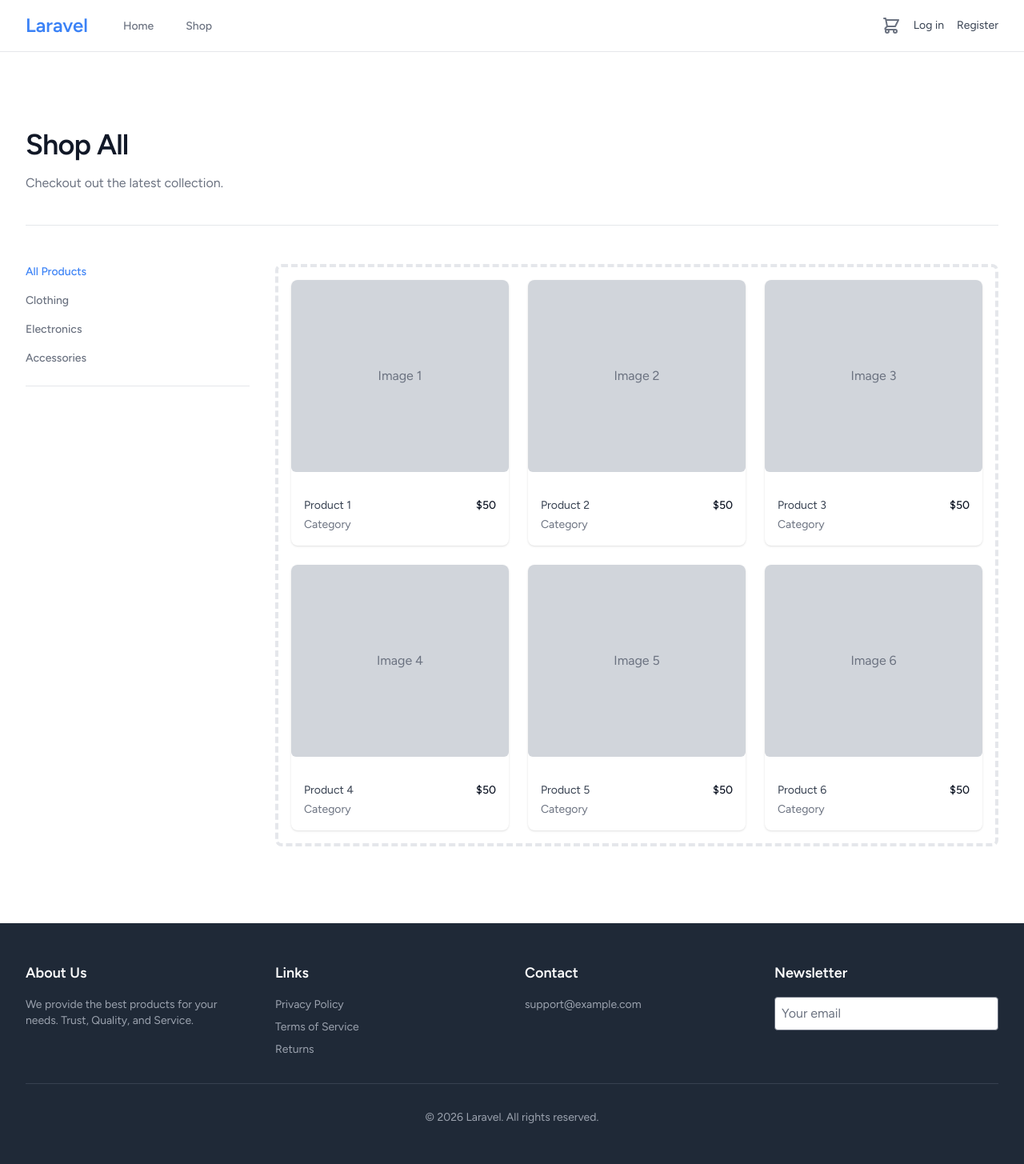
After one commit to mlhkhariom/Project-D, a Laravel app: page /shop in a window 1280 px wide. The commit adds this page. Shown: the whole page at 80% size. Run offline with Laravel 12, Linux system fonts and the light colour scheme; data comes from the database, SQL or seed files in the repository; style sheets or scripts are compiled from the project's sources; some libraries are stand-ins or nearby versions.

Commit message:
Implement Theme Engine, Public Pages, and Super Admin Theme Manager
- Added `ThemeService` and `ThemeServiceProvider` to handle dynamic theming.
- Implemented `settings` table to persist active theme.
- Created `layouts.theme` as the dynamic master layout for public pages.
- Built Public Pages: Home, Shop, Cart (Livewire components).
- Built Super Admin Theme Manager: UI to switch between 20 procedurally generated themes.
- Registered Admin/SuperAdmin layout components in AppServiceProvider.
- Verified all tests pass.

Co-authored-by: mlhkhariom <62866892+mlhkhariom@users.noreply.github.com>

```diff
--- /dev/null
+++ b/app/Livewire/Public/Cart.php
@@ -0,0 +1,13 @@
+<?php
+
+namespace App\Livewire\Public;
+
+use Livewire\Component;
+
+class Cart extends Component
+{
+    public function render()
+    {
+        return view('livewire.public.cart')->layout('layouts.theme');
+    }
+}
--- /dev/null
+++ b/app/Livewire/Public/Home.php
@@ -0,0 +1,13 @@
+<?php
+
+namespace App\Livewire\Public;
+
+use Livewire\Component;
+
+class Home extends Component
+{
+    public function render()
+    {
+        return view('livewire.public.home')->layout('layouts.theme');
+    }
+}
--- /dev/null
+++ b/app/Livewire/Public/Shop.php
@@ -0,0 +1,13 @@
+<?php
+
+namespace App\Livewire\Public;
+
+use Livewire\Component;
+
+class Shop extends Component
+{
+    public function render()
+    {
+        return view('livewire.public.shop')->layout('layouts.theme');
+    }
+}
--- /dev/null
+++ b/app/Livewire/SuperAdmin/Themes.php
@@ -0,0 +1,32 @@
+<?php
+
+namespace App\Livewire\SuperAdmin;
+
+use Livewire\Component;
+use App\Services\ThemeService;
+
+class Themes extends Component
+{
+    public $activeThemeId;
+    public $themes = [];
+
+    public function mount(ThemeService $themeService)
+    {
+        $this->activeThemeId = $themeService->getActiveThemeId();
+        $this->themes = $themeService->getAllThemes();
+    }
+
+    public function activateTheme($themeId)
+    {
+        $themeService = app(ThemeService::class);
+        $themeService->setActiveTheme($themeId);
+        $this->activeThemeId = $themeId;
+
+        $this->dispatch('theme-activated');
+    }
+
+    public function render()
+    {
+        return view('livewire.super-admin.themes')->layout('layouts.superadmin');
+    }
+}
--- a/app/Providers/AppServiceProvider.php
+++ b/app/Providers/AppServiceProvider.php
@@ -3,6 +3,7 @@
 namespace App\Providers;
 
 use Illuminate\Support\ServiceProvider;
+use Illuminate\Support\Facades\Blade;
 
 class AppServiceProvider extends ServiceProvider
 {
@@ -19,6 +20,7 @@ class AppServiceProvider extends ServiceProvider
      */
     public function boot(): void
     {
-        //
+        Blade::component('admin-layout', \App\View\Components\AdminLayout::class);
+        Blade::component('superadmin-layout', \App\View\Components\SuperAdminLayout::class);
     }
 }
--- /dev/null
+++ b/app/Providers/ThemeServiceProvider.php
@@ -0,0 +1,34 @@
+<?php
+
+namespace App\Providers;
+
+use Illuminate\Support\ServiceProvider;
+use Illuminate\Support\Facades\View;
+use App\Services\ThemeService;
+
+class ThemeServiceProvider extends ServiceProvider
+{
+    /**
+     * Register services.
+     */
+    public function register(): void
+    {
+        $this->app->singleton(ThemeService::class, function ($app) {
+            return new ThemeService();
+        });
+    }
+
+    /**
+     * Bootstrap services.
+     */
+    public function boot(): void
+    {
+        // Share the active theme config with all views
+        // Using a closure to defer resolution until view rendering
+        View::composer('*', function ($view) {
+            $themeService = app(ThemeService::class);
+            $view->with('theme', $themeService->getActiveThemeConfig());
+            $view->with('theme_id', $themeService->getActiveThemeId());
+        });
+    }
+}
--- /dev/null
+++ b/app/Services/ThemeService.php
@@ -0,0 +1,118 @@
+<?php
+
+namespace App\Services;
+
+use Illuminate\Support\Facades\DB;
+use Illuminate\Support\Facades\Schema;
+
+class ThemeService
+{
+    protected array $themes = [
+        'theme_1' => [
+            'name' => 'Default (Clean)',
+            'colors' => [
+                'primary' => '#3b82f6', // blue-500
+                'secondary' => '#64748b', // slate-500
+                'bg' => '#f3f4f6', // gray-100
+                'text' => '#1f2937', // gray-800
+            ],
+            'font' => 'Figtree',
+            'layout' => 'standard',
+        ],
+        'theme_2' => [
+            'name' => 'Midnight (Dark)',
+            'colors' => [
+                'primary' => '#6366f1', // indigo-500
+                'secondary' => '#94a3b8', // slate-400
+                'bg' => '#0f172a', // slate-900
+                'text' => '#f8fafc', // slate-50
+            ],
+            'font' => 'Inter',
+            'layout' => 'standard',
+        ],
+        // I will generate 18 more procedural variants
+    ];
+
+    public function __construct()
+    {
+        // Generate the rest of the 20 themes procedurally
+        $this->generateProceduralThemes();
+    }
+
+    protected function generateProceduralThemes()
+    {
+        $palettes = [
+            'Nature' => ['#16a34a', '#dcfce7', '#f0fdf4', '#14532d'],
+            'Ocean' => ['#0ea5e9', '#e0f2fe', '#f0f9ff', '#0c4a6e'],
+            'Sunset' => ['#f97316', '#ffedd5', '#fff7ed', '#7c2d12'],
+            'Berry' => ['#db2777', '#fce7f3', '#fdf2f8', '#831843'],
+            'Royal' => ['#7c3aed', '#ede9fe', '#f5f3ff', '#4c1d95'],
+            'Gold' => ['#eab308', '#fef9c3', '#fefce8', '#713f12'],
+            'Cyber' => ['#22d3ee', '#1e293b', '#0f172a', '#e2e8f0'],
+            'Luxury' => ['#1c1917', '#e7e5e4', '#fafaf9', '#44403c'],
+            'Mint' => ['#14b8a6', '#ccfbf1', '#f0fdfa', '#134e4a'],
+        ];
+
+        $fonts = ['Figtree', 'Roboto', 'Open Sans', 'Lato', 'Montserrat'];
+
+        $i = 3;
+        foreach ($palettes as $name => $colors) {
+             $this->themes["theme_{$i}"] = [
+                'name' => "$name Light",
+                'colors' => [
+                    'primary' => $colors[0],
+                    'secondary' => $colors[1],
+                    'bg' => '#ffffff',
+                    'text' => '#111827',
+                ],
+                'font' => $fonts[array_rand($fonts)],
+                'layout' => 'boxed',
+            ];
+            $i++;
+
+            $this->themes["theme_{$i}"] = [
+                'name' => "$name Dark",
+                'colors' => [
+                    'primary' => $colors[0],
+                    'secondary' => $colors[3],
+                    'bg' => $colors[3], // Dark bg
+                    'text' => '#f9fafb',
+                ],
+                'font' => $fonts[array_rand($fonts)],
+                'layout' => 'wide',
+            ];
+            $i++;
+        }
+    }
+
+    public function getAllThemes(): array
+    {
+        return $this->themes;
+    }
+
+    public function getActiveThemeId(): string
+    {
+        // Avoid database calls during migrations or if table doesn't exist
+        if (!Schema::hasTable('settings')) {
+            return 'theme_1';
+        }
+
+        return DB::table('settings')->where('key', 'active_theme')->value('value') ?? 'theme_1';
+    }
+
+    public function getActiveThemeConfig(): array
+    {
+        $id = $this->getActiveThemeId();
+        return $this->themes[$id] ?? $this->themes['theme_1'];
+    }
+
+    public function setActiveTheme(string $themeId): void
+    {
+        if (isset($this->themes[$themeId])) {
+            DB::table('settings')->updateOrInsert(
+                ['key' => 'active_theme'],
+                ['value' => $themeId]
+            );
+        }
+    }
+}
--- a/bootstrap/providers.php
+++ b/bootstrap/providers.php
@@ -3,4 +3,5 @@
 return [
     App\Providers\AppServiceProvider::class,
     App\Providers\VoltServiceProvider::class,
+    App\Providers\ThemeServiceProvider::class,
 ];
--- /dev/null
+++ b/resources/views/layouts/theme.blade.php
@@ -0,0 +1,121 @@
+<!DOCTYPE html>
+<html lang="{{ str_replace('_', '-', app()->getLocale()) }}">
+<head>
+    <meta charset="utf-8">
+    <meta name="viewport" content="width=device-width, initial-scale=1">
+    <meta name="csrf-token" content="{{ csrf_token() }}">
+
+    <title>{{ config('app.name', 'Laravel') }}</title>
+
+    <!-- Fonts -->
+    <link rel="preconnect" href="https://fonts.bunny.net">
+    <link href="https://fonts.bunny.net/css?family=figtree:400,500,600&display=swap" rel="stylesheet" />
+
+    <!-- Scripts -->
+    @vite(['resources/css/app.css', 'resources/js/app.js'])
+
+    <!-- Dynamic Theme Styles -->
+    <style>
+        :root {
+            --color-primary: {{ $theme['colors']['primary'] }};
+            --color-secondary: {{ $theme['colors']['secondary'] }};
+            --color-bg: {{ $theme['colors']['bg'] }};
+            --color-text: {{ $theme['colors']['text'] }};
+            --font-family: '{{ $theme['font'] }}', sans-serif;
+        }
+
+        body {
+            background-color: var(--color-bg);
+            color: var(--color-text);
+            font-family: var(--font-family);
+        }
+
+        .theme-primary { color: var(--color-primary); }
+        .theme-bg-primary { background-color: var(--color-primary); }
+        .theme-secondary { color: var(--color-secondary); }
+        .theme-bg-secondary { background-color: var(--color-secondary); }
+
+        .btn-primary {
+            background-color: var(--color-primary);
+            color: #ffffff;
+            padding: 0.5rem 1rem;
+            border-radius: 0.375rem;
+            transition: opacity 0.2s;
+        }
+        .btn-primary:hover { opacity: 0.9; }
+    </style>
+</head>
+<body class="antialiased min-h-screen flex flex-col">
+    <!-- Navigation -->
+    <nav class="bg-white border-b border-gray-200 shadow-sm">
+        <div class="max-w-7xl mx-auto px-4 sm:px-6 lg:px-8">
+            <div class="flex justify-between h-16">
+                <div class="flex">
+                    <div class="shrink-0 flex items-center">
+                        <a href="{{ route('home') }}" class="font-bold text-2xl theme-primary">
+                            {{ config('app.name') }}
+                        </a>
+                    </div>
+                    <div class="hidden space-x-8 sm:-my-px sm:ms-10 sm:flex">
+                        <a href="{{ route('home') }}" class="inline-flex items-center px-1 pt-1 border-b-2 border-transparent hover:border-gray-300 text-sm font-medium text-gray-500 hover:text-gray-700">
+                            Home
+                        </a>
+                        <a href="{{ route('shop') }}" class="inline-flex items-center px-1 pt-1 border-b-2 border-transparent hover:border-gray-300 text-sm font-medium text-gray-500 hover:text-gray-700">
+                            Shop
+                        </a>
+                    </div>
+                </div>
+                <div class="flex items-center space-x-4">
+                    <a href="{{ route('cart') }}" class="text-gray-500 hover:text-gray-900">
+                        <svg xmlns="http://www.w3.org/2000/svg" class="h-6 w-6" fill="none" viewBox="0 0 24 24" stroke="currentColor">
+                            <path stroke-linecap="round" stroke-linejoin="round" stroke-width="2" d="M3 3h2l.4 2M7 13h10l4-8H5.4M7 13L5.4 5M7 13l-2.293 2.293c-.63.63-.184 1.707.707 1.707H17m0 0a2 2 0 100 4 2 2 0 000-4zm-8 2a2 2 0 11-4 0 2 2 0 014 0z" />
+                        </svg>
+                    </a>
+                    @auth
+                        <a href="{{ route('dashboard') }}" class="text-sm text-gray-700">Dashboard</a>
+                    @else
+                        <a href="{{ route('login') }}" class="text-sm text-gray-700">Log in</a>
+                        <a href="{{ route('register') }}" class="text-sm text-gray-700">Register</a>
+                    @endauth
+                </div>
+            </div>
+        </div>
+    </nav>
+
+    <!-- Main Content -->
+    <main class="flex-grow {{ $theme['layout'] === 'boxed' ? 'max-w-7xl mx-auto px-4 sm:px-6 lg:px-8 py-8 w-full' : 'w-full' }}">
+        {{ $slot }}
+    </main>
+
+    <!-- Footer -->
+    <footer class="bg-gray-800 text-white mt-auto">
+        <div class="max-w-7xl mx-auto py-12 px-4 sm:px-6 lg:px-8">
+            <div class="grid grid-cols-1 md:grid-cols-4 gap-8">
+                <div>
+                    <h3 class="text-lg font-bold mb-4">About Us</h3>
+                    <p class="text-gray-400 text-sm">We provide the best products for your needs. Trust, Quality, and Service.</p>
+                </div>
+                <div>
+                    <h3 class="text-lg font-bold mb-4">Links</h3>
+                    <ul class="space-y-2 text-sm text-gray-400">
+                        <li><a href="#" class="hover:text-white">Privacy Policy</a></li>
+                        <li><a href="#" class="hover:text-white">Terms of Service</a></li>
+                        <li><a href="#" class="hover:text-white">Returns</a></li>
+                    </ul>
+                </div>
+                <div>
+                    <h3 class="text-lg font-bold mb-4">Contact</h3>
+                    <p class="text-gray-400 text-sm">support@example.com</p>
+                </div>
+                <div>
+                    <h3 class="text-lg font-bold mb-4">Newsletter</h3>
+                    <input type="email" placeholder="Your email" class="w-full p-2 rounded text-gray-900">
+                </div>
+            </div>
+            <div class="mt-8 border-t border-gray-700 pt-8 text-center text-sm text-gray-400">
+                &copy; {{ date('Y') }} {{ config('app.name') }}. All rights reserved.
+            </div>
+        </div>
+    </footer>
+</body>
+</html>
--- a/resources/views/livewire/layout/superadmin-navigation.blade.php
+++ b/resources/views/livewire/layout/superadmin-navigation.blade.php
@@ -32,6 +32,9 @@ new class extends Component
                 <div class="hidden space-x-8 sm:-my-px sm:ms-10 sm:flex">
                     <x-nav-link :href="route('superadmin.dashboard')" :active="request()->routeIs('superadmin.dashboard')" wire:navigate class="text-white">
                         {{ __('Dashboard') }}
+                    </x-nav-link>
+                    <x-nav-link :href="route('superadmin.themes')" :active="request()->routeIs('superadmin.themes')" wire:navigate class="text-white">
+                        {{ __('Themes') }}
                     </x-nav-link>
                 </div>
             </div>
--- /dev/null
+++ b/resources/views/livewire/public/shop.blade.php
@@ -0,0 +1,48 @@
+<div>
+    <div class="bg-white dark:bg-gray-800">
+        <div class="max-w-7xl mx-auto py-16 px-4 sm:py-24 sm:px-6 lg:px-8">
+            <div class="border-b border-gray-200 pb-10">
+                <h1 class="text-4xl font-extrabold tracking-tight text-gray-900 dark:text-white">Shop All</h1>
+                <p class="mt-4 text-base text-gray-500">Checkout out the latest collection.</p>
+            </div>
+
+            <div class="pt-12 grid grid-cols-1 gap-x-8 gap-y-10 lg:grid-cols-4">
+                <!-- Filters -->
+                <form class="hidden lg:block">
+                    <h3 class="sr-only">Categories</h3>
+                    <ul role="list" class="text-sm font-medium text-gray-900 dark:text-gray-200 space-y-4 pb-6 border-b border-gray-200">
+                        <li><a href="#" class="theme-primary">All Products</a></li>
+                        <li><a href="#" class="text-gray-500 hover:text-gray-900">Clothing</a></li>
+                        <li><a href="#" class="text-gray-500 hover:text-gray-900">Electronics</a></li>
+                        <li><a href="#" class="text-gray-500 hover:text-gray-900">Accessories</a></li>
+                    </ul>
+                </form>
+
+                <!-- Product Grid -->
+                <div class="lg:col-span-3">
+                    <div class="border-4 border-dashed border-gray-200 rounded-lg h-96 lg:h-full grid grid-cols-1 sm:grid-cols-2 lg:grid-cols-3 gap-6 p-4">
+                         @foreach(range(1, 6) as $i)
+                            <div class="group relative bg-white dark:bg-gray-700 rounded-lg shadow overflow-hidden h-fit">
+                                <div class="w-full min-h-60 bg-gray-200 aspect-w-1 aspect-h-1 rounded-md overflow-hidden group-hover:opacity-75 lg:h-60 lg:aspect-none">
+                                    <div class="w-full h-full bg-gray-300 flex items-center justify-center text-gray-500">Image {{ $i }}</div>
+                                </div>
+                                <div class="mt-4 flex justify-between p-4">
+                                    <div>
+                                        <h3 class="text-sm text-gray-700 dark:text-gray-200">
+                                            <a href="#">
+                                                <span aria-hidden="true" class="absolute inset-0"></span>
+                                                Product {{ $i }}
+                                            </a>
+                                        </h3>
+                                        <p class="mt-1 text-sm text-gray-500 dark:text-gray-400">Category</p>
+                                    </div>
+                                    <p class="text-sm font-medium text-gray-900 dark:text-white">$50</p>
+                                </div>
+                            </div>
+                        @endforeach
+                    </div>
+                </div>
+            </div>
+        </div>
+    </div>
+</div>
--- a/routes/web.php
+++ b/routes/web.php
@@ -2,7 +2,9 @@
 
 use Illuminate\Support\Facades\Route;
 
-Route::view('/', 'welcome');
+Route::get('/', \App\Livewire\Public\Home::class)->name('home');
+Route::get('/shop', \App\Livewire\Public\Shop::class)->name('shop');
+Route::get('/cart', \App\Livewire\Public\Cart::class)->name('cart');
 
 // Customer Dashboard
 Route::view('dashboard', 'dashboard')
@@ -19,6 +21,7 @@ Route::middleware(['auth', 'verified', 'role:super_admin'])
     ->name('superadmin.')
     ->group(function () {
         Route::get('/dashboard', \App\Livewire\SuperAdmin\Dashboard::class)->name('dashboard');
+        Route::get('/themes', \App\Livewire\SuperAdmin\Themes::class)->name('themes');
     });
 
 // Admin Routes (Client)
```
Also changed, not shown: app/View/Components/AdminLayout.php (added, +17 -0 lines), app/View/Components/SuperAdminLayout.php (added, +17 -0 lines), resources/views/livewire/public/cart.blade.php (added, +12 -0 lines), resources/views/livewire/public/home.blade.php (added, +63 -0 lines), resources/views/livewire/super-admin/themes.blade.php (added, +57 -0 lines), database/migrations/2026_02_05_072950_create_settings_table.php (added).
